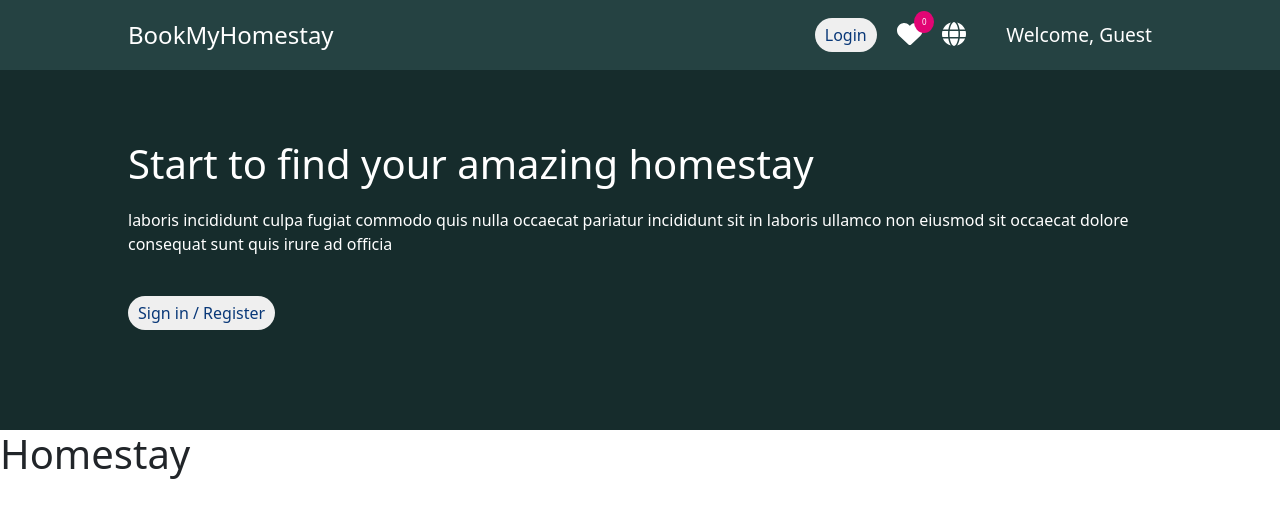
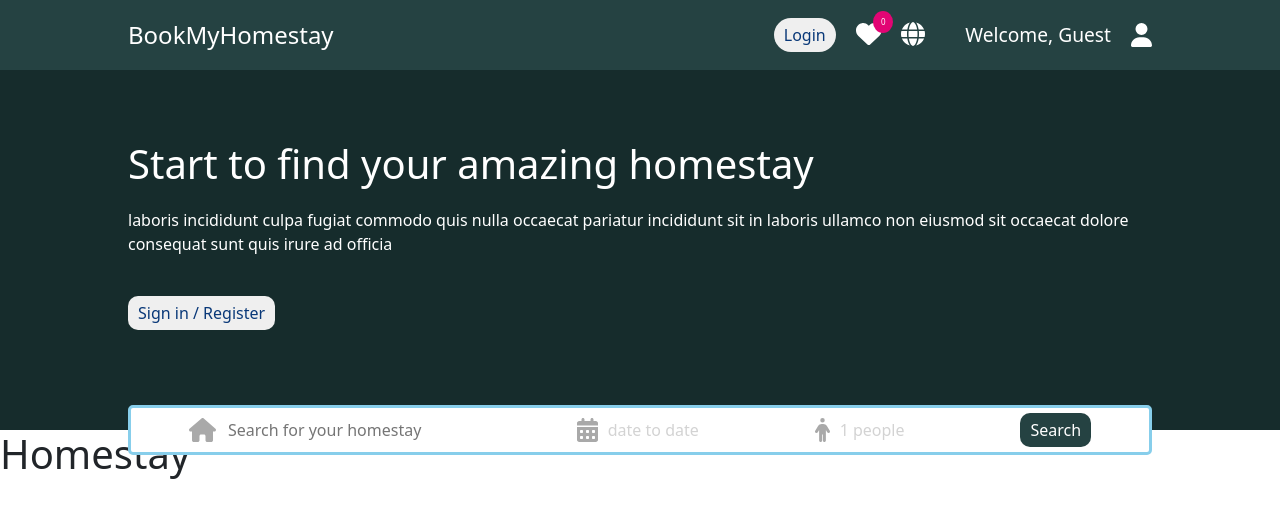
Before and after one commit to hyemin-project/booking-homestay-web, a React (Create React App) app: page / in a window 1280 px wide. Shown: the top 518 px of the page. Built offline with nearby package versions, Linux system fonts and the light colour scheme.

Commit message:
updated header

```diff
--- a/src/conponents/header/Header.js
+++ b/src/conponents/header/Header.js
@@ -1,5 +1,8 @@
 import "./header.css";
 import { LoremIpsum } from 'lorem-ipsum';
+import { FontAwesomeIcon } from '@fortawesome/react-fontawesome';
+import {faHouse,faCalendarDays,faPerson} from '@fortawesome/free-solid-svg-icons';
+
 
 const Header = () => {
 
@@ -14,11 +17,7 @@ const Header = () => {
                 <div className="headerList">
                     <div className="headerListItem">
                         {/* <div className ="headerListItem">
-
                         </div> */}
-
-
-
                     </div>
                 </div>
 
@@ -29,6 +28,28 @@ const Header = () => {
                         {loremText}
                 </p>
                 <button className="headerButton">Sign in / Register</button>
+
+                <div className="headerSearch">
+                    <div className ="headerSearchItem">
+                        <FontAwesomeIcon icon={faHouse} className="headerIcon" />
+                        <input type="text" placeholder="Search for your homestay" className="headerSearchInput" />
+                    </div>
+
+                    <div className ="headerSearchItem">
+                        <FontAwesomeIcon icon={faCalendarDays} className="headerIcon" />
+                        <span className="headerSearchText">date to date</span>
+                    </div>
+
+                    <div className ="headerSearchItem">
+                        <FontAwesomeIcon icon={faPerson} className="headerIcon" />
+                        <span className="headerSearchText">1 people</span>
+                    </div>
+
+                    <div className ="headerSearchItem">
+                        <button className="headerButton-1">Search</button>
+                    </div>
+                </div>
+
             </div>
         </div>
 
--- a/src/conponents/header/header.css
+++ b/src/conponents/header/header.css
@@ -3,8 +3,9 @@
     color:white;
     display:flex;
     justify-content: center;
+    /* related to search bar absolute */
+    position: relative;
 }
-
 .headerList{
     display:flex;
     justify-content: center;
@@ -35,6 +36,55 @@ header description */
     cursor: pointer;
     color:#093878;
     font-weight: 500;
-    border-radius: 20px;
+    border-radius: 10px;
 
 }
+
+
+/*header search bar*/
+
+.headerSearch {
+    height:50px;
+    background-color: white;
+    border: 3px solid SkyBlue;
+    display: flex;
+    align-items: center;
+    justify-content: space-around;
+    padding: 10px 0px;
+    border-radius: 5px;
+    position: absolute;
+    bottom:-25px;
+    width: 100%;
+    max-width: 1024px;
+  }
+
+    .headerIcon {
+    color: #A9A9A9;
+    font-size:1.5rem;
+  }
+
+.headerSearchItem {
+    display: flex;
+    align-items: center;
+    gap: 10px;
+  }
+
+  .headerSearchInput {
+    border: none;
+    outline: none;
+  }
+
+  .headerSearchText {
+    color: lightgray;
+    cursor: pointer;
+  }
+
+  .headerButton-1{
+    border: none;
+    padding:5px 10px;
+    cursor: pointer;
+    background-color:#254242;
+    font-weight: 500;
+    border-radius: 10px;
+    color:white;
+}
--- a/src/conponents/navbar/Navbar.js
+++ b/src/conponents/navbar/Navbar.js
@@ -1,6 +1,6 @@
 import "./navbar.css";
 import { FontAwesomeIcon } from '@fortawesome/react-fontawesome';
-import { faHeart, faGlobe } from '@fortawesome/free-solid-svg-icons';
+import { faHeart, faGlobe,faUser } from '@fortawesome/free-solid-svg-icons';
 import React, { useState } from 'react';
 
 const Navbar = () => {
@@ -34,8 +34,10 @@ const Navbar = () => {
                         )}
                     </div>
                     {/*Welcome message*/}
-                    <div className="welcomeMessage">Welcome, Guest</div>
-
+                    <div className="welcomeMessage">
+                        Welcome, Guest
+                        <FontAwesomeIcon icon={faUser} style={{ marginLeft: '20px', fontSize: '1.5rem' }}/>
+                    </div>
                 </div>
 
             </div>
```
Also changed, not shown: public/data/homestay.json (+20 -0 lines).
